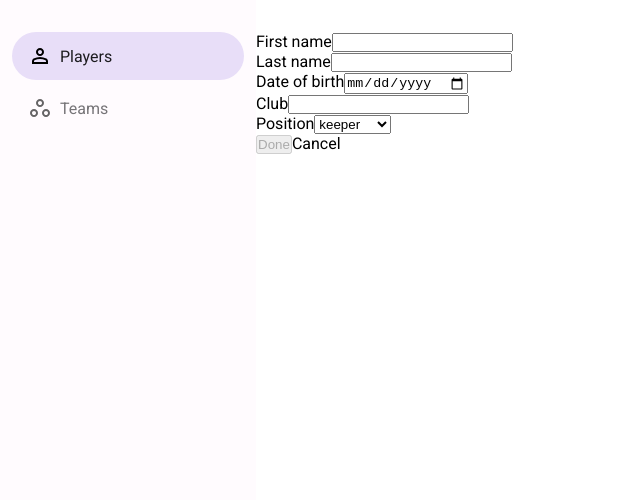
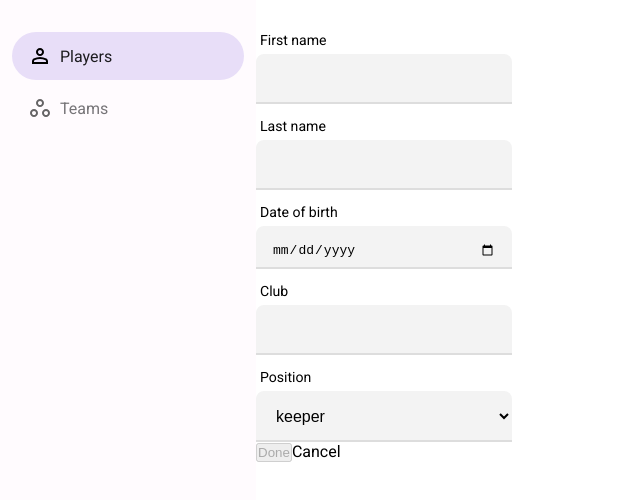
Before and after one commit to bk20dev/championships, an Angular app: page /players/new in a window 1280 px wide. Shown: the top 500 px of the page, without its empty margins (0-640 px from the left). Built offline with nearby package versions, Linux system fonts and the light colour scheme.

Commit message:
Style player-form component

```diff
--- a/src/app/players/player-form/player-form.component.html
+++ b/src/app/players/player-form/player-form.component.html
@@ -1,4 +1,4 @@
-<form [formGroup]="playerForm" (keyup)="onChange()" (change)="onChange()">
+<form class="player-form" [formGroup]="playerForm" (keyup)="onChange()" (change)="onChange()">
   <div class="field-group">
     <label for="firstNameInput">First name</label>
     <input id="firstNameInput" type="text" formControlName="firstName"
--- a/src/app/players/player-form/player-form.component.scss
+++ b/src/app/players/player-form/player-form.component.scss
@@ -0,0 +1,39 @@
+@use '../../../color.scss';
+
+.player-form {
+  .field-group {
+    width: 256px;
+    margin-top: 8px;
+
+    &:first-child {
+      margin-top: 0;
+
+      label {
+        padding-top: 0;
+      }
+    }
+  }
+
+  label, input {
+    display: block;
+  }
+
+  label {
+    font-size: 0.88em;
+    padding: 6px 4px;
+  }
+
+  input, select {
+    padding: 16px 16px 14px;
+    font-size: inherit;
+    width: 100%;
+    border: none;
+    border-bottom: 2px solid #ddd;
+    border-radius: 8px 8px 0 0;
+    background: #f3f3f3;
+  }
+
+  input[type=date] {
+    padding-bottom: 8px;
+  }
+}
```
